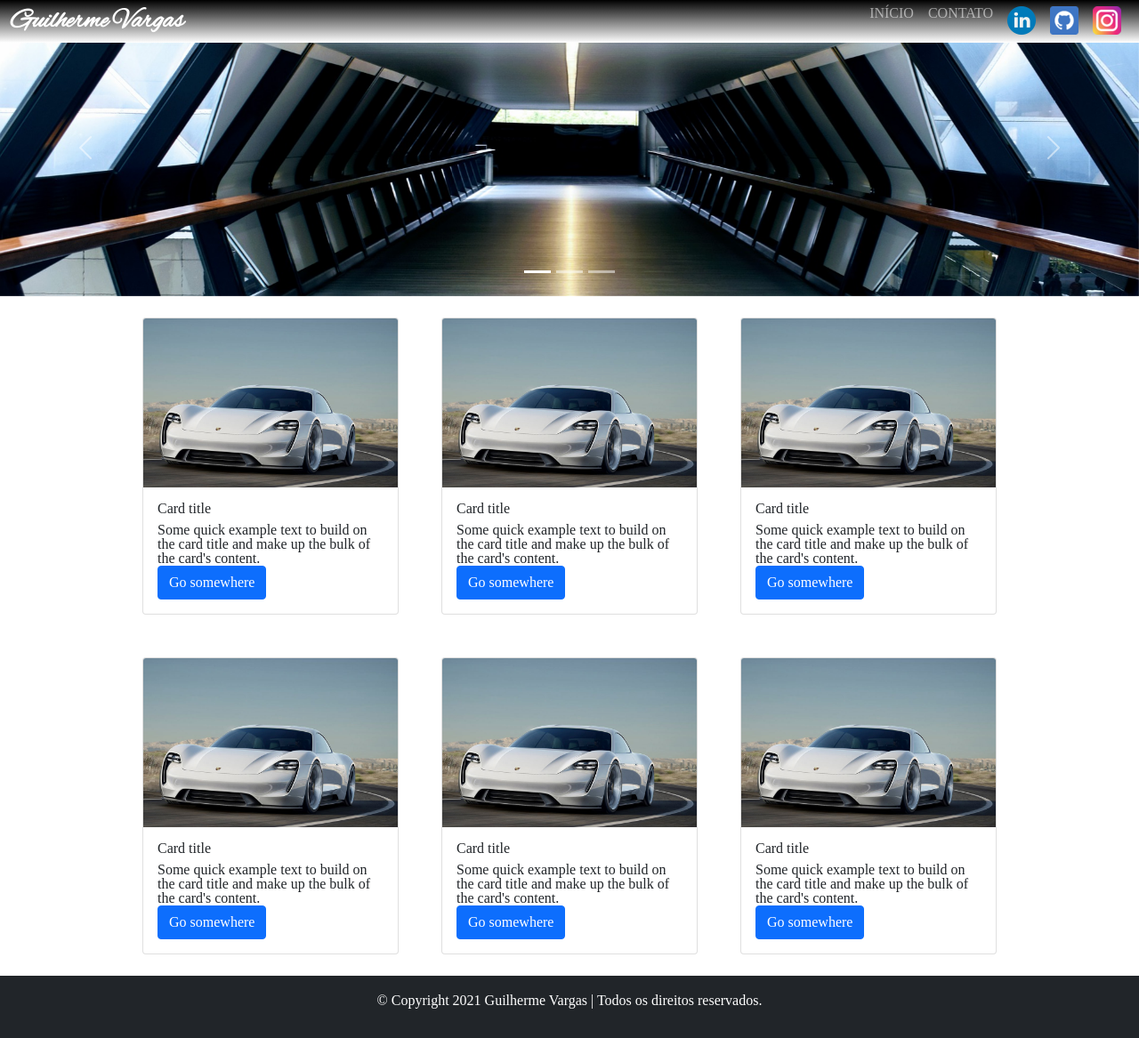
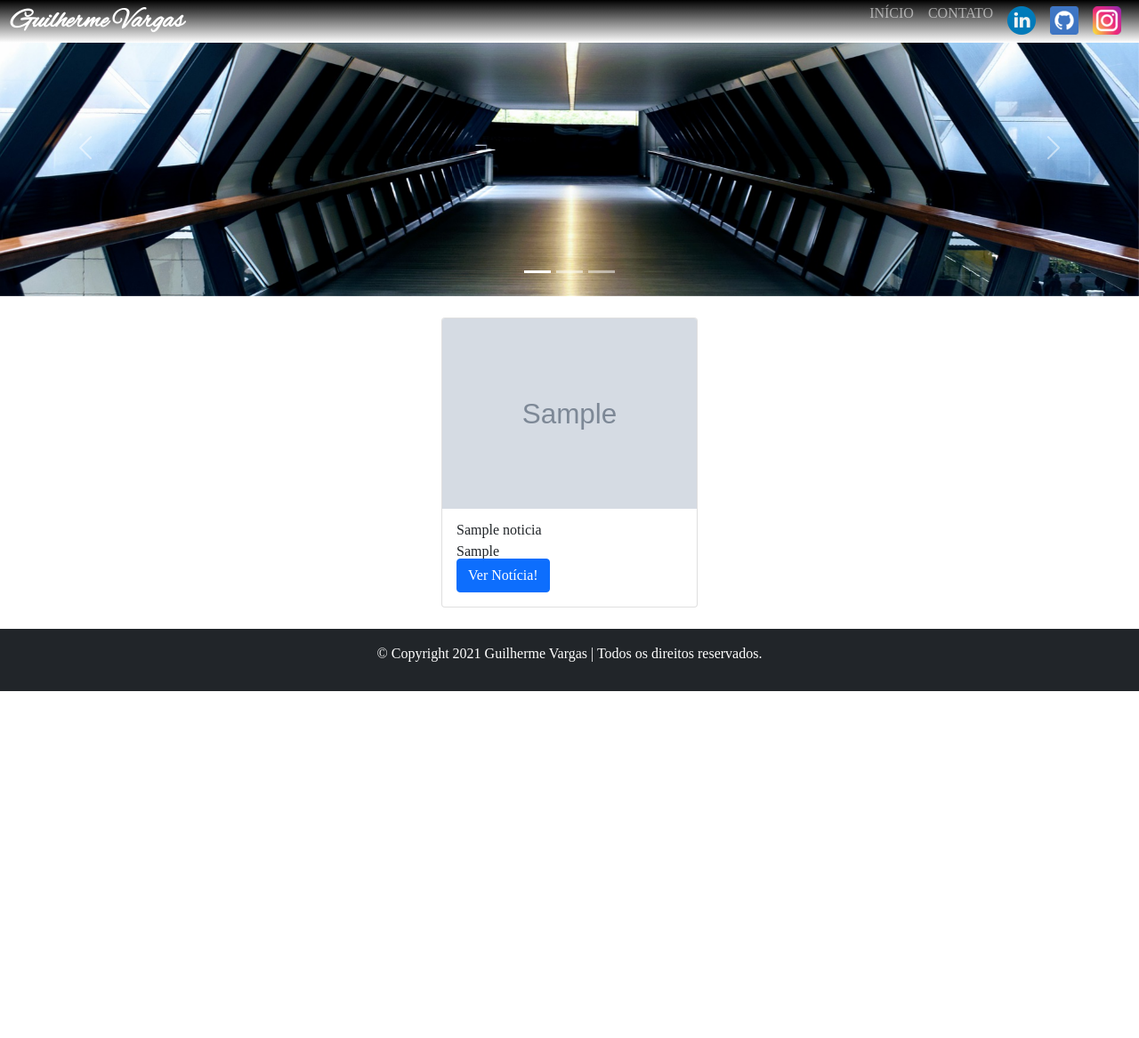
Before and after one commit to guivargas95/Django_App, a Django app: page /noticias/ in a window 1280 px wide. Shown: the whole page at 89% size. After the commit the page ends 777 px from the top, so only its background shows below. Run offline with Django 3.2, Linux system fonts and the light colour scheme; tables that the repository leaves empty hold one stand-in row (values such as "Sample post"); grey boxes marked "Sample" are stand-in pictures.

Commit message:
Inicio da implementação do CRUD

```diff
--- a/noticias/models.py
+++ b/noticias/models.py
@@ -6,6 +6,7 @@ from django.contrib.auth.models import User
 class Noticias(models.Model):
     pessoa = models.ForeignKey(User, on_delete=models.CASCADE)
     titulo_noticia = models.CharField(max_length=200)
+    previa_noticia = models.CharField(max_length=100, blank=True)
     texto_noticia = models.TextField()
     categoria_noticia = models.CharField(max_length=200)
     data_noticia = models.DateTimeField(default=datetime.now, blank=True)
--- a/noticias/urls.py
+++ b/noticias/urls.py
@@ -4,6 +4,12 @@ from . import views
 
 urlpatterns = [
     path('', views.noticias, name='noticias'),
+    path('<int:noticia_id>', views.noticia, name='noticia'),
+    #path('buscar', buscar, name='buscar'),
+    #path('cria/receita', cria_receita, name='cria_receita'),
+    #path('deleta/<int:receita_id>', deleta_receita, name='deleta_receita'),
+    #path('edita/<int:receita_id>', edita_receita, name='edita_receita'),
+    #path('atualiza_receita', atualiza_receita, name='atualiza_receita'),
 
 
 ]
--- a/noticias/views.py
+++ b/noticias/views.py
@@ -1,8 +1,9 @@
-from django.shortcuts import render
 from .models import Noticias
+from django.shortcuts import render, redirect, get_object_or_404
+
 
 def noticias(request, ):
-
+    '''Exibe a página de todas as noticias cadastradas'''
     noticias = Noticias.objects.all()
 
     dados = {
@@ -10,3 +11,13 @@ def noticias(request, ):
     }
 
     return render(request, 'noticias.html', dados)
+
+
+def noticia(request, noticia_id):
+    '''Exibe a página da noticia selecionada'''
+    noticia = get_object_or_404(Noticias, pk=noticia_id)
+
+    noticia_a_exibir = {
+        'noticia' : noticia
+    }
+    return render(request, 'noticia.html', noticia_a_exibir)
--- a/templates/noticias.html
+++ b/templates/noticias.html
@@ -6,62 +6,26 @@
 <main>
     <div class="container">
         <div class="row justify-content-center">
+            {% if noticias %}
+            {% for noticia in noticias %}
             <div class="card p-0 m-4 col-12 col-md-2" style="width: 18rem;">
-                <img src="{% static 'img/carro.jpg'%}" class="card-img-top card-posicao-imagem" alt="...">
+                <img src="{{ noticia.foto_noticia.url }}" class="card-img-top card-posicao-imagem" alt="...">
                 <div class="card-body">
-                    <h5 class="card-title">Card title</h5>
-                    <p class="card-text">Some quick example text to build on the card title and make up the bulk of the
-                        card's content.</p>
-                    <a href="#" class="btn btn-primary">Go somewhere</a>
+                    {% if noticia.foto_noticia == null %}
+                    <h5 class="card-title">{% static 'img/sem_imagem.png' %}</h5>
+                    {% else %}
+                    <h5 class="card-title">{{ noticia.titulo_noticia }}</h5>
+                    {% endif %}
+                    <p class="card-text">{{ noticia.previa_noticia }}</p>
+                    <a href="#" class="btn btn-primary">Ver Notícia!</a>
                 </div>
             </div>
-            <div class="card p-0 m-4 col-12 col-md-2" style="width: 18rem;">
-                <img src="{% static 'img/carro.jpg'%}" class="card-img-top deslocar" alt="...">
-                <div class="card-body">
-                    <h5 class="card-title">Card title</h5>
-                    <p class="card-text">Some quick example text to build on the card title and make up the bulk of the
-                        card's content.</p>
-                    <a href="#" class="btn btn-primary">Go somewhere</a>
-                </div>
-            </div>
-            <div class="card p-0 m-4 col-12 col-md-2" style="width: 18rem;">
-                <img src="{% static 'img/carro.jpg'%}" class="card-img-top deslocar" alt="...">
-                <div class="card-body">
-                    <h5 class="card-title">Card title</h5>
-                    <p class="card-text">Some quick example text to build on the card title and make up the bulk of the
-                        card's content.</p>
-                    <a href="#" class="btn btn-primary">Go somewhere</a>
-                </div>
-            </div>
-            <div class="card p-0 m-4 col-12 col-md-2" style="width: 18rem;">
-                <img src="{% static 'img/carro.jpg'%}" class="card-img-top card-posicao-imagem" alt="...">
-                <div class="card-body">
-                    <h5 class="card-title">Card title</h5>
-                    <p class="card-text">Some quick example text to build on the card title and make up the bulk of the
-                        card's content.</p>
-                    <a href="#" class="btn btn-primary">Go somewhere</a>
-                </div>
-            </div>
-            <div class="card p-0 m-4 col-12 col-md-2" style="width: 18rem;">
-                <img src="{% static 'img/carro.jpg'%}" class="card-img-top card-posicao-imagem" alt="...">
-                <div class="card-body">
-                    <h5 class="card-title">Card title</h5>
-                    <p class="card-text">Some quick example text to build on the card title and make up the bulk of the
-                        card's content.</p>
-                    <a href="#" class="btn btn-primary">Go somewhere</a>
-                </div>
-            </div>
-            <div class="card p-0 m-4 col-12 col-md-2" style="width: 18rem;">
-                <img src="{% static 'img/carro.jpg'%}" class="card-img-top card-posicao-imagem" alt="...">
-                <div class="card-body">
-                    <h5 class="card-title">Card title</h5>
-                    <p class="card-text">Some quick example text to build on the card title and make up the bulk of the
-                        card's content.</p>
-                    <a href="#" class="btn btn-primary ">Go somewhere</a>
-                </div>
-            </div>
+            {% endfor %}
+            {% else %}
+            {% endif %}
         </div>
     </div>
+
 
     {% include 'partials/footer.html' %}
 </main>
```
Also changed, not shown: Myapp/static/style.css (+34 -0 lines), templates/noticia.html (added, +23 -0 lines), Myapp/static/img/sem_imagem.png (added), media/fotos/21/10/2021/SAP-DDM-II-1.jpg (added), media/fotos/21/10/2021/SAP-DDM-II-1_mGMb4ol.jpg (added), media/fotos/21/10/2021/SAP-DDM-II-1_w2o03Su.jpg (added), noticias/admin.py (line endings or trailing spaces), noticias/migrations/0002_noticias_categoria_noticia.py (added), noticias/migrations/0003_noticias_previa_noticia.py (added), presentation/migrations/0002_delete_pizza.py (added), templates/base.html (line endings or trailing spaces).
